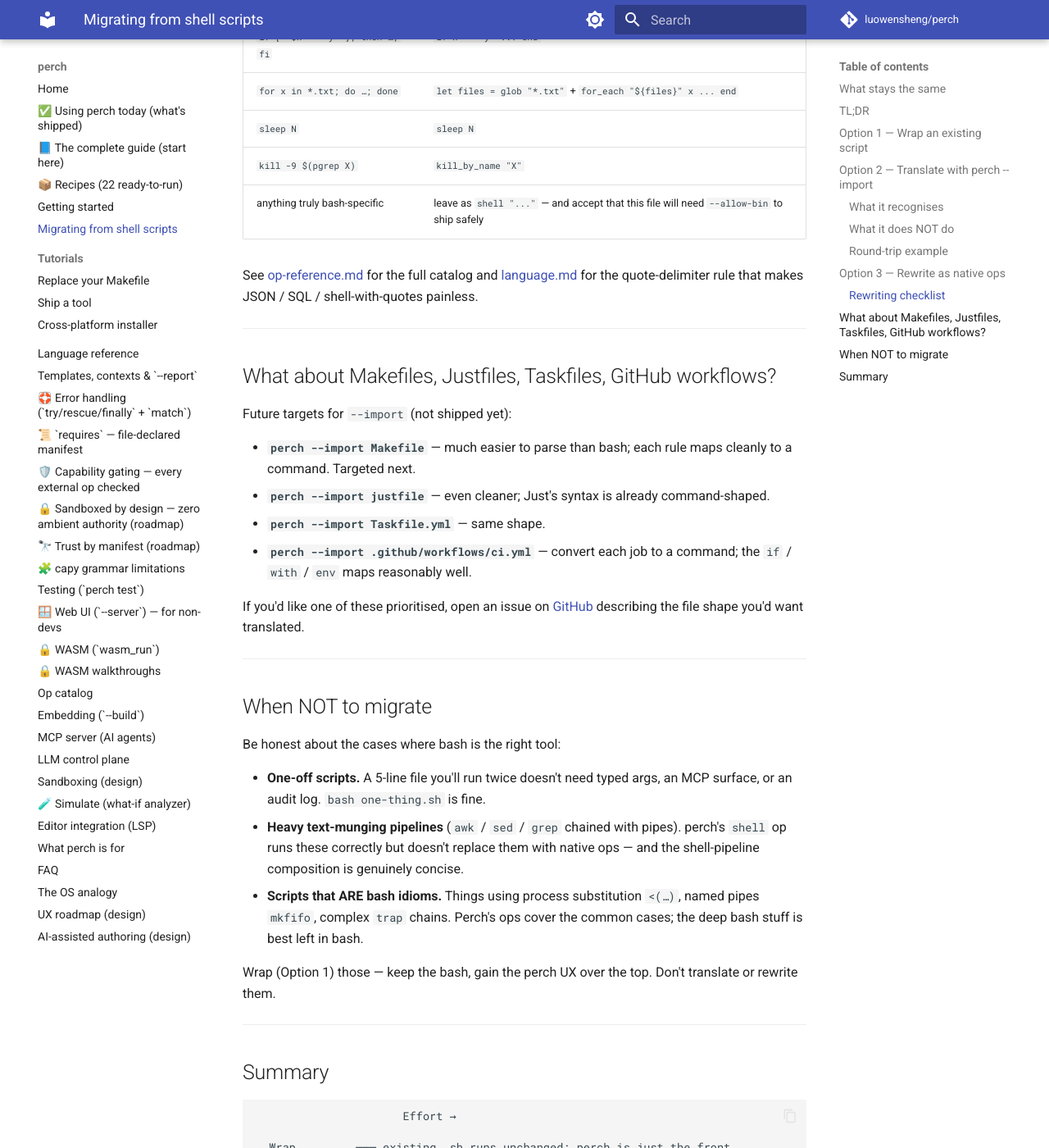
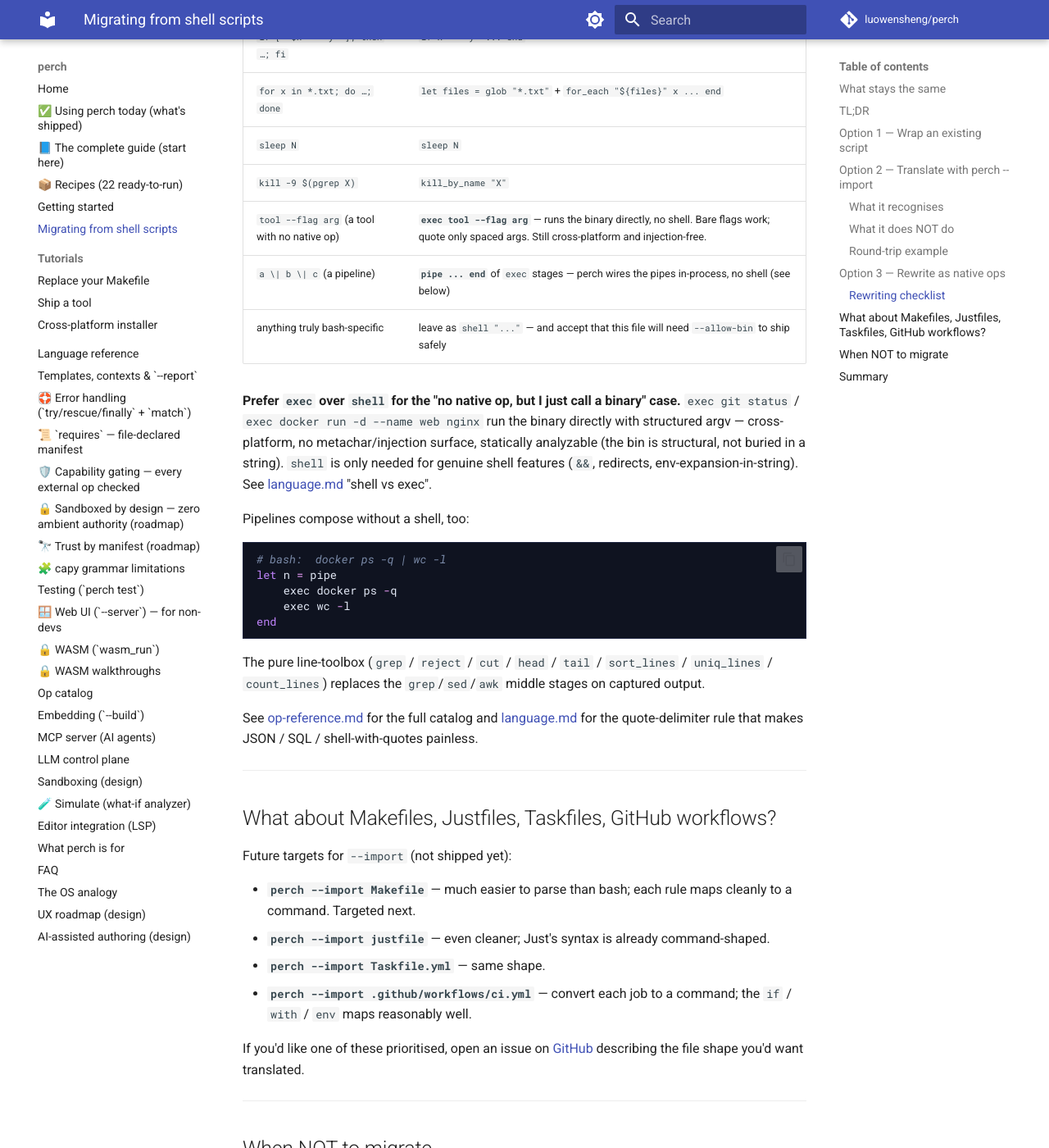
Before and after one commit to olivierdevelops/perch, an MkDocs documentation site: the page built from docs/migrating-from-shell.md, in a window 1280 px wide and 1400 px high, scrolled down 5754 px. Shown: the whole window at 82% size. Built offline with MkDocs 1.6.1 and Material for MkDocs 9.7.7, drawn with Linux system fonts in a browser that asks for light colours; comment, search, counter and statistics services are not loaded; some of the changed text lies outside the part shown.

Commit message:
docs(migrating-from-shell): add exec/pipe as shell-free migration targets
Option 3's rewrite checklist now points "a tool with no native op" → `exec`
and "a | b | c" → `pipe … end`, with a note to prefer exec over shell for the
bare-binary case. The "heavy pipelines can't be replaced natively" caveat is
updated: `pipe` + the line-toolbox now cover most of them.
Co-Authored-By: Claude Opus 4.7 <noreply@anthropic.com>

````diff
--- a/docs/migrating-from-shell.md
+++ b/docs/migrating-from-shell.md
@@ -209,7 +209,23 @@ For each `shell` op in your translated file:
 | `for x in *.txt; do …; done` | `let files = glob "*.txt"` + `for_each "${files}" x ... end` |
 | `sleep N` | `sleep N` |
 | `kill -9 $(pgrep X)` | `kill_by_name "X"` |
+| `tool --flag arg` (a tool with no native op) | **`exec tool --flag arg`** — runs the binary directly, no shell. Bare flags work; quote only spaced args. Still cross-platform and injection-free. |
+| `a \| b \| c` (a pipeline) | **`pipe ... end`** of `exec` stages — perch wires the pipes in-process, no shell (see below) |
 | anything truly bash-specific | leave as `shell "..."` — and accept that this file will need `--allow-bin` to ship safely |
+
+**Prefer `exec` over `shell` for the "no native op, but I just call a binary" case.** `exec git status` / `exec docker run -d --name web nginx` run the binary directly with structured argv — cross-platform, no metachar/injection surface, statically analyzable (the bin is structural, not buried in a string). `shell` is only needed for genuine shell features (`&&`, redirects, env-expansion-in-string). See [language.md](language.md) "shell vs exec".
+
+Pipelines compose without a shell, too:
+
+```perch
+# bash:  docker ps -q | wc -l
+let n = pipe
+    exec docker ps -q
+    exec wc -l
+end
+```
+
+The pure line-toolbox (`grep` / `reject` / `cut` / `head` / `tail` / `sort_lines` / `uniq_lines` / `count_lines`) replaces the `grep`/`sed`/`awk` middle stages on captured output.
 
 See [op-reference.md](op-reference.md) for the full catalog and [language.md](language.md#string-literals) for the quote-delimiter rule that makes JSON / SQL / shell-with-quotes painless.
 
@@ -233,7 +249,7 @@ If you'd like one of these prioritised, open an issue on [GitHub](https://github
 Be honest about the cases where bash is the right tool:
 
 - **One-off scripts.** A 5-line file you'll run twice doesn't need typed args, an MCP surface, or an audit log. `bash one-thing.sh` is fine.
-- **Heavy text-munging pipelines** (`awk` / `sed` / `grep` chained with pipes). perch's `shell` op runs these correctly but doesn't replace them with native ops — and the shell-pipeline composition is genuinely concise.
+- **Heavy text-munging pipelines** (`awk` / `sed` / `grep` chained with pipes). perch now has a shell-free `pipe ... end` block + a pure line-toolbox (`grep`/`cut`/`head`/`sort_lines`/…) that cover most of these natively — but for a genuinely gnarly one-off `awk`/`sed` chain, the bash one-liner is still more concise, and `shell` runs it verbatim.
 - **Scripts that ARE bash idioms.** Things using process substitution `<(…)`, named pipes `mkfifo`, complex `trap` chains. Perch's ops cover the common cases; the deep bash stuff is best left in bash.
 
 Wrap (Option 1) those — keep the bash, gain the perch UX over the top. Don't translate or rewrite them.
````
